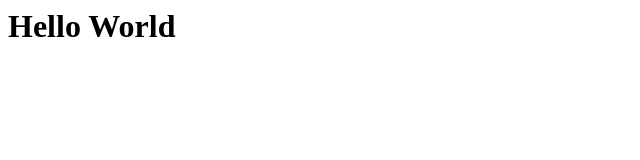
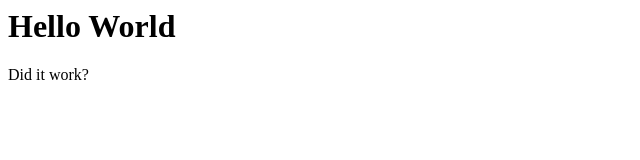
Before and after one commit to HubertBaginski/open_data_vis, a plain HTML site: page index.html in a window 1280 px wide. Shown: the full height of the page, 0-640 px from the left. Drawn offline with Linux system fonts and the light colour scheme.

Commit message:
Update index.html

```diff
--- a/index.html
+++ b/index.html
@@ -3,5 +3,6 @@
 </head>
 <body>
 <h1>Hello World</h1>
+<p>Did it work?</p>
 </body>
 </html>
```
